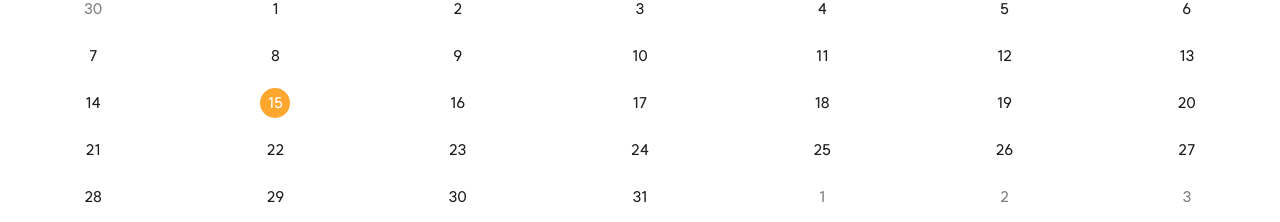
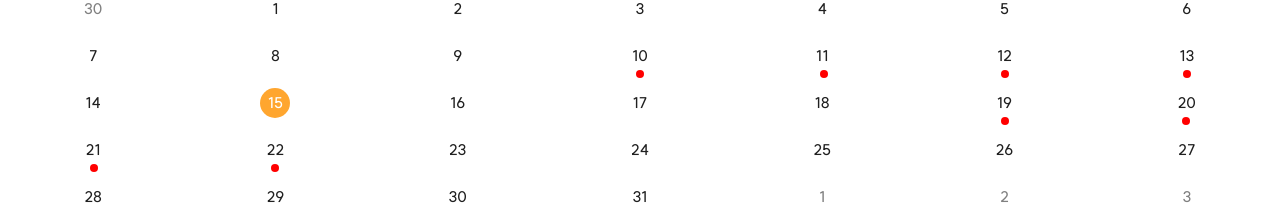
Before and after one commit to WonYunSun/topet-front, a React (Create React App) app in the folder react/: page /api/schedule in a window 1280 px wide. Shown: the part 206-428 px from the top of the page. Built offline with nearby package versions, Linux system fonts and the light colour scheme.

Commit message:
feat : schedule

```diff
--- a/react/src/api/scheduleApi.js
+++ b/react/src/api/scheduleApi.js
@@ -38,6 +38,7 @@ class scheduleApi {
       console.log("서버 응답:", response.data);
     } catch (error) {
       console.error("서버 오류:", error);
+      throw error; // 에러를 다시 던집니다
     }
   }
 }
--- a/react/src/component/BottomSheet.js
+++ b/react/src/component/BottomSheet.js
@@ -22,6 +22,7 @@ const BottomSheet = ({
   initialSelectedCategory,
   initialSelectedHashTag,
   setScheduleSubmittedSuccessfully,
+  scheduleSubmittedSuccessfully,
 }) => {
   const handleCloseBottomSheet = () => {
     onClose();
@@ -74,6 +75,7 @@ const BottomSheet = ({
             selectedDate={selectedDate}
             onClose={handleCloseBottomSheet}
             initialValues={initialAddScheduleValues}
+            scheduleSubmittedSuccessfully={scheduleSubmittedSuccessfully}
             setScheduleSubmittedSuccessfully={setScheduleSubmittedSuccessfully}
           />
         );
--- a/react/src/component/CalendarComp/AddSchedule.js
+++ b/react/src/component/CalendarComp/AddSchedule.js
@@ -18,6 +18,7 @@ export default function AddSchedule({
   onClose,
   initialValues = {},
   setScheduleSubmittedSuccessfully,
+  scheduleSubmittedSuccessfully,
 }) {
   const initialDate = dayjs(selectedDate).isValid()
     ? dayjs(selectedDate).toDate()
@@ -53,8 +54,6 @@ export default function AddSchedule({
   const [isAllDay, setIsAllDay] = useState(false);
   const [selectedPhoto, setSelectedPhoto] = useState(null);
   const [showCheckModal, setShowCheckModal] = useState(false);
-  // 모달 상태 추가
-  // 버튼 상태 추가
   const [btnStyle, setBtnStyle] = useState("gray");
 
   useEffect(() => {
@@ -66,7 +65,6 @@ export default function AddSchedule({
     setColor(initialValues.color || defaultValues.color);
   }, [initialValues]);
 
-  // title 값이 변경될 때마다 버튼 상태 업데이트
   useEffect(() => {
     if (title.trim() === "") {
       setBtnStyle("gray");
@@ -134,37 +132,30 @@ export default function AddSchedule({
     formData.append("scheduleWriter", "WriterName");
     formData.append("scheduleEditer", "EditorName");
     if (selectedPhoto) formData.append("photo", selectedPhoto);
-    await ScheduleApi.postSchedule(formData); // ScheduleService 호출 //post로직
+    await ScheduleApi.postSchedule(formData);
   };
-
-  // const postSchedulePhoto = async () => {
-  //   if (!selectedPhoto) return;
-
-  //   const formData = new FormData();
-  //   formData.append("photo", selectedPhoto);
-
-  //   await ScheduleApi.postSche(formData); // ScheduleService 호출
-  // };
 
   const handleButtonClick = async () => {
     if (title !== "") {
       try {
         await postScheduleData();
-
         setScheduleSubmittedSuccessfully(true);
+      } catch (error) {
+        console.error("스케줄 저장 중 오류 발생:", error);
+        setScheduleSubmittedSuccessfully(false);
         onClose();
-      } catch (error) {
-        onClose();
+        console.log("ScheduleSubmittedSuccessfully set to false");
       }
     } else {
-      setShowCheckModal(true); // 타이틀이 빈 문자열일 경우 모달 표시
+      setShowCheckModal(true);
     }
   };
 
-  // const handleButtonClick = () => {
-  //   setScheduleSubmittedSuccessfully(false);
-  //   onClose();
-  // };
+  useEffect(() => {
+    if (scheduleSubmittedSuccessfully) {
+      onClose();
+    }
+  }, [scheduleSubmittedSuccessfully, onClose]);
 
   const CustomInput = forwardRef(({ value, onClick }, ref) => (
     <button className={styles.customInput} onClick={onClick} ref={ref}>
@@ -300,7 +291,6 @@ export default function AddSchedule({
           onChange={(e) => setContent(e.target.value)}
         />
       </div>
-
       <div className={styles.imagepickerBox}>
         <span>사진</span>
         <SchedulePhotoSelectArea
@@ -313,8 +303,6 @@ export default function AddSchedule({
         type="submit"
         text="완료"
         btnstyle={btnStyle}
-        postServer_withoutPhotos={postScheduleData}
-        //postServer_withPhotos={postSchedulePhoto}
         onClick={handleButtonClick}
       />
       {showCheckModal && (
--- a/react/src/page/Calendarscreen.js
+++ b/react/src/page/Calendarscreen.js
@@ -20,7 +20,115 @@ dayjs.extend(isBetween);
 
 export const Calendarscreen = () => {
   const [schedules, setSchedules] = useState([
-    // ... your initial schedules
+    {
+      scheduleId: 1,
+      startDate: "2024-07-10T00:00:00",
+      endDate: "2024-07-13T23:59:59",
+      scheduleTitle: "병원 진료(건강검진)",
+      isComplete: false,
+      color: "#DE496E",
+      scheduleWriter: "A",
+      scheduleEditer: "B",
+    },
+    {
+      scheduleId: 2,
+      startDate: "2024-07-10T09:00:00",
+      endDate: "2024-07-10T10:00:00",
+      scheduleTitle: "코코 아침 산책",
+      scheduleContent: "test1",
+      isComplete: true,
+      color: "#2F9ABA",
+      scheduleWriter: "A",
+      scheduleEditer: "B",
+    },
+    {
+      scheduleId: 3,
+      startDate: "2024-07-10T09:00:00",
+      endDate: "2024-07-10T10:00:00",
+      scheduleTitle: "example1",
+      scheduleContent: "test1",
+      isComplete: true,
+      color: "#DE496E",
+      scheduleWriter: "A",
+      scheduleEditer: "B",
+    },
+    {
+      scheduleId: 4,
+      startDate: "2024-07-10T09:00:00",
+      endDate: "2024-07-10T10:00:00",
+      scheduleTitle: "example1",
+      scheduleContent: "test1",
+      isComplete: true,
+      color: "#DE496E",
+      scheduleWriter: "A",
+      scheduleEditer: "B",
+    },
+    {
+      scheduleId: 5,
+      startDate: "2024-07-10T09:00:00",
+      endDate: "2024-07-10T10:00:00",
+      scheduleTitle: "example1",
+      scheduleContent: "test1",
+      isComplete: false,
+      color: "#DE496E",
+      scheduleWriter: "A",
+      scheduleEditer: "B",
+    },
+    {
+      scheduleId: 6,
+      startDate: "2024-07-11T13:00:00",
+      endDate: "2024-07-11T14:00:00",
+      scheduleTitle: "example2",
+      scheduleContent: "test2",
+      isComplete: true,
+      color: "#EE4E4E",
+      scheduleWriter: "A",
+      scheduleEditer: "B",
+    },
+    {
+      scheduleId: 7,
+      startDate: "2024-07-11T13:00:00",
+      endDate: "2024-07-12T14:00:00",
+      scheduleTitle: "겹치는 일정 잘 표시되나",
+      scheduleContent: "test2",
+      isComplete: false,
+      color: "#EE4E4E",
+      scheduleWriter: "A",
+      scheduleEditer: "B",
+    },
+    {
+      scheduleId: 8,
+      startDate: "2024-07-12T11:30:00",
+      endDate: "2024-07-12T12:30:00",
+      scheduleTitle: "example3",
+      scheduleContent: "test3",
+      isComplete: true,
+      color: "#ADD899",
+      scheduleWriter: "A",
+      scheduleEditer: "B",
+    },
+    {
+      scheduleId: 9,
+      startDate: "2024-07-13T15:00:00",
+      endDate: "2024-07-13T16:00:00",
+      scheduleTitle: "example4",
+      scheduleContent: "test4",
+      isComplete: true,
+      color: "#EC9454",
+      scheduleWriter: "A",
+      scheduleEditer: "B",
+    },
+    {
+      scheduleId: 10,
+      startDate: "2024-07-19T15:00:00",
+      endDate: "2024-07-22T16:00:00",
+      scheduleTitle: "example4",
+      scheduleContent: "test4",
+      isComplete: true,
+      color: "#EC9454",
+      scheduleWriter: "A",
+      scheduleEditer: "B",
+    },
   ]);
 
   const [showBottomSheet, setShowBottomSheet] = useState(false);
@@ -44,8 +152,13 @@ export const Calendarscreen = () => {
   const [ScheduleDelete, setScheduleDelete] = useState(false); // 스케줄 삭제 상태
 
   const [scheduleSubmittedSuccessfully, setScheduleSubmittedSuccessfully] =
-    useState(false);
-
+    useState();
+  useEffect(() => {
+    // handleAddScheduleBottomSheetClose();
+    handleCloseBottomSheet();
+    // modal();
+    console.log("scheduleSubmittedSuccessfully", scheduleSubmittedSuccessfully);
+  }, [scheduleSubmittedSuccessfully]);
   const handleDotsClick = (schedule) => {
     setSelectedSchedule(schedule);
     setEditDeleteBottomSheettype("EditDelete");
@@ -79,12 +192,19 @@ export const Calendarscreen = () => {
   };
 
   const handleAddScheduleBottomSheetClose = () => {
-    setShowBottomSheet(false);
-
+    console.log("1", scheduleSubmittedSuccessfully);
     if (scheduleSubmittedSuccessfully) {
       setScheduleSubmittedSuccessfully(false);
-    } else {
-      setTimeout(() => setShowCancleModal(true), 200);
+      console.log("2", scheduleSubmittedSuccessfully);
+    } else if (!scheduleSubmittedSuccessfully) {
+      modal();
+    }
+    setShowBottomSheet(false);
+  };
+
+  const modal = () => {
+    if (!scheduleSubmittedSuccessfully) {
+      setTimeout(() => setShowCancleModal(true), 100);
     }
   };
 
@@ -154,6 +274,8 @@ export const Calendarscreen = () => {
             ? handleAddScheduleBottomSheetClose
             : handleCloseBottomSheet
         }
+        scheduleSubmittedSuccessfully={scheduleSubmittedSuccessfully}
+        setScheduleSubmittedSuccessfully={setScheduleSubmittedSuccessfully} // 전달된 부분
         type={bottomSheetType}
         initialTags={[]}
         selectedDate={selectedDate}
@@ -163,7 +285,6 @@ export const Calendarscreen = () => {
         onDotsClick={handleDotsClick}
         onEditClick={handleEditClick}
         selectedSchedule={selectedSchedule}
-        setScheduleSubmittedSuccessfully={setScheduleSubmittedSuccessfully} // 전달된 부분
       />
       {showCancleModal &&
         (bottomSheetType === "addSchedule" ||
```
